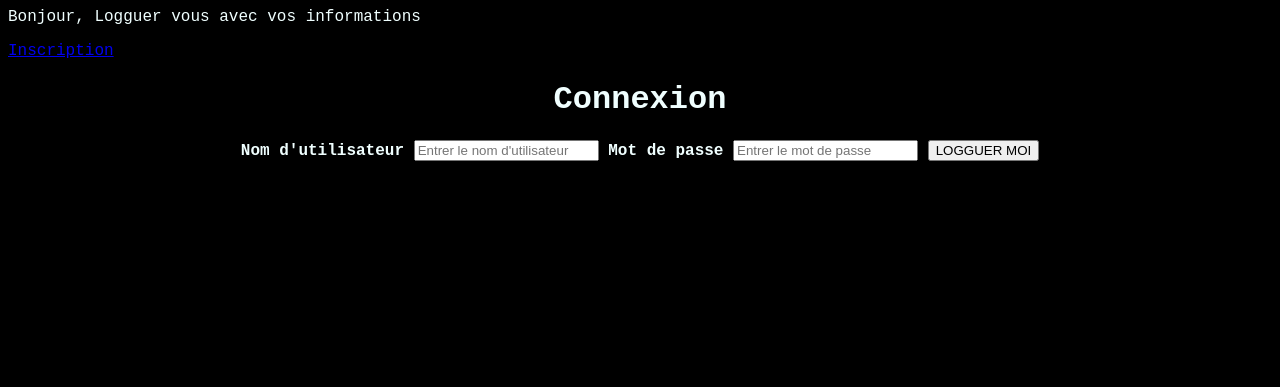
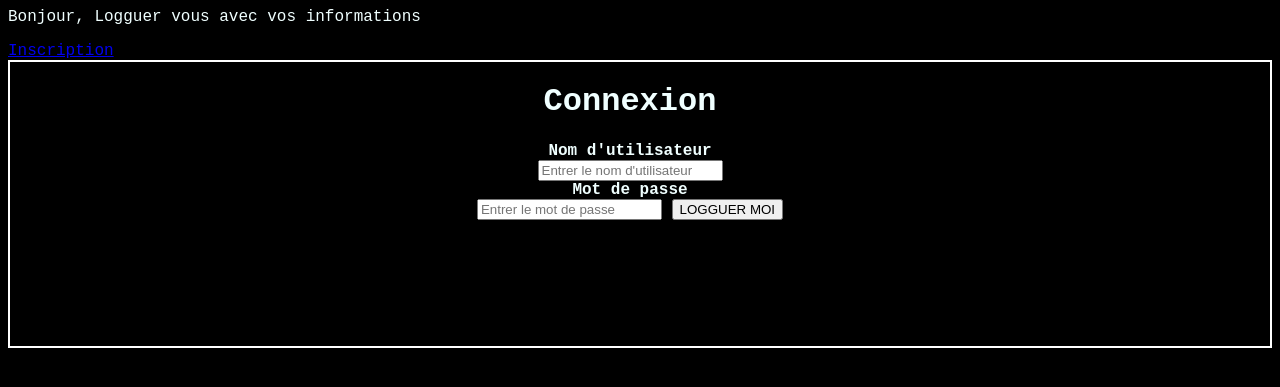
Before and after one commit to cbaraise/Slam3-TP1, a PHP site: page / in a window 1280 px wide. Shown: the top 387 px of the page. Run offline with PHP 8.4, Linux system fonts and the light colour scheme.

Commit message:
modification du css

```diff
--- a/CSS/style.css
+++ b/CSS/style.css
@@ -10,4 +10,24 @@ body{
 .formulaire  {
 
     text-align: center;
+
 }
+
+
+form{
+    border:2px white solid;
+
+    padding-bottom: 10%;
+    padding-right: 20px;
+}
+
+label{
+    display: flex ;
+    flex-direction: column;
+}
+
+.inscription{
+
+    margin: right;
+
+}
```
